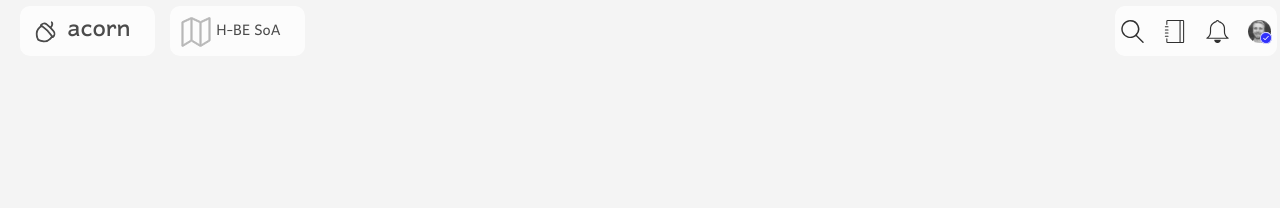
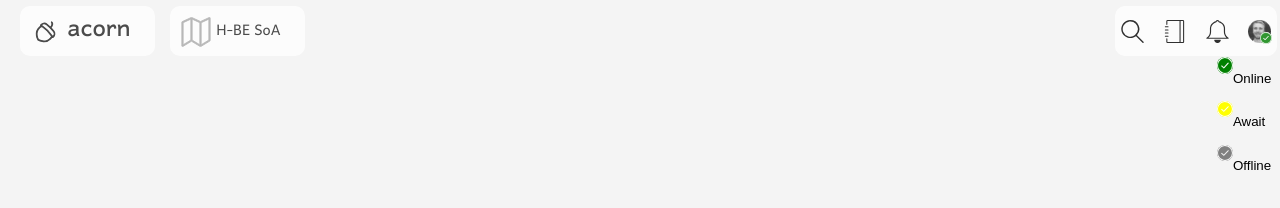
Before and after one commit to h-be/acorn-ui, a React app: page / in a window 1280 px wide. Both pictures are taken after a click on the picture 1266 px from the left and 38 px from the top of the page. Built offline with nearby package versions, Linux system fonts and the light colour scheme; what @holochain/hc-redux-middleware, @holochain/hc-web-client would draw is missing.

Commit message:
#11 statusbutton

```diff
--- a/src/components/Empty/Header.js
+++ b/src/components/Empty/Header.js
@@ -7,16 +7,42 @@ export default class Header extends React.Component{
         super(props)
         this.clickAvatar  = this.clickAvatar.bind(this)
         this.clickBook  = this.clickBook.bind(this)
+        this.clickStatus  = this.clickStatus.bind(this)
+        this.changeStatus  = this.changeStatus.bind(this)
 
-        this.state={isOpen:false}
+        this.state={isOpen:false,online:{},isStatusOpen:false,lista:{}}
 
 
     }
+    componentDidMount(){
+        this.changeStatus("green")
+        this.setState({lista:[
+            {color:"green",img:"img/check-mark-circle-line.svg",titulo:"Online"},
+            {color:"yellow",img:"img/check-mark-circle-line.svg",titulo:"Await"},
+            {color:"gray",img:"img/check-mark-circle-line.svg",titulo:"Offline"},
+
+        ]})
+    }
     clickAvatar(e){
-        console.log("hola mundo")
     }
+    clickStatus(e){
+        this.setState({isStatusOpen:!this.state.isStatusOpen,isOpen:false})
+
+    }
+    changeStatus(status){
+        switch (status){
+            case "green": this.setState({online:{color:"green",img:"img/check-mark-circle-line.svg"}});
+            break;
+            case "blue": this.setState({online:{color:"blue",img:"img/user status - hover.svg"}});
+            break;
+            default: console.error("no definido");
+            break;
+
+        }
+    }
+
     clickBook(e){
-        this.setState({isOpen:!this.state.isOpen})
+        this.setState({isOpen:!this.state.isOpen,isStatusOpen:false})
     }
     render(){
         return(
@@ -37,22 +63,28 @@ export default class Header extends React.Component{
                     <img src="img/notebook-line.svg" onClick={this.clickBook}/>
 
                     <img src="img/bell-line.svg"/>
-                    <div>
+                    <div className={this.state.online.color}>
                         <img src="img/user avatar.png" onClick={this.clickAvatar}/>
                         <span>
-                            <img src="img/check-mark-circle-line.svg"/>
+                            <img src={this.state.online.img} onClick={this.clickStatus}/>
                         </span>
                     </div>
                 </div>
 
             </div>
-            <div className="instructions_wrapper">
-            {this.state.isOpen &&
-                <GuideBook />
-            }
+            <div className={this.state.isOpen?"instructions_wrapper":"status_change"}>
+                {this.state.isOpen &&<GuideBook />  || this.state.isStatusOpen && Object.keys(this.state.lista).map(key=>
+                    <ListStatus key={key }img={this.state.lista[key].img} color={this.state.lista[key].color} titulo={this.state.lista[key].titulo}/>
+                )
+                }
             </div>
 
             </>
         )
     }
 }
+const ListStatus=(props)=>{
+    return(
+            <button className={props.color}><img src={props.img}/><p>{props.titulo}</p></button>
+    )
+}
--- a/src/components/Empty/empty.css
+++ b/src/components/Empty/empty.css
@@ -61,7 +61,7 @@
     align-items: center;
   }
 
-  .estado > img,div{
+  .estado > img,.estado >div{
     width: 23px;
     height: 23px;
     margin: 0px;
@@ -78,6 +78,39 @@
     top: 80%;
     left: 80%;
     transform: translate(-50%,-50%);
-    background-color: blue;
     border-radius: 50%;
    }
+   .blue img + span{
+    background-color: blue;
+   }
+   .green img + span{
+    background-color: green;
+   }
+   button.green img{
+    background-color: green;
+   }
+   button.blue img {
+    background-color: blue;
+   }
+   button.yellow img {
+    background-color: yellow;
+   }
+   button.gray img {
+    background-color: gray;
+   }
+   .status_change button img {
+    border-radius: 50%;
+   }
+   .status_change button{
+    outline: none;
+     background: none;
+     border: none;
+     display: flex;
+   }
+   .instructions_wrapper{
+    float: right;
+   }
+   .status_change{
+    float: right;
+
+   }
```
Also changed, not shown: dist/img/user status - hover.svg (added), dist/styles.css.
